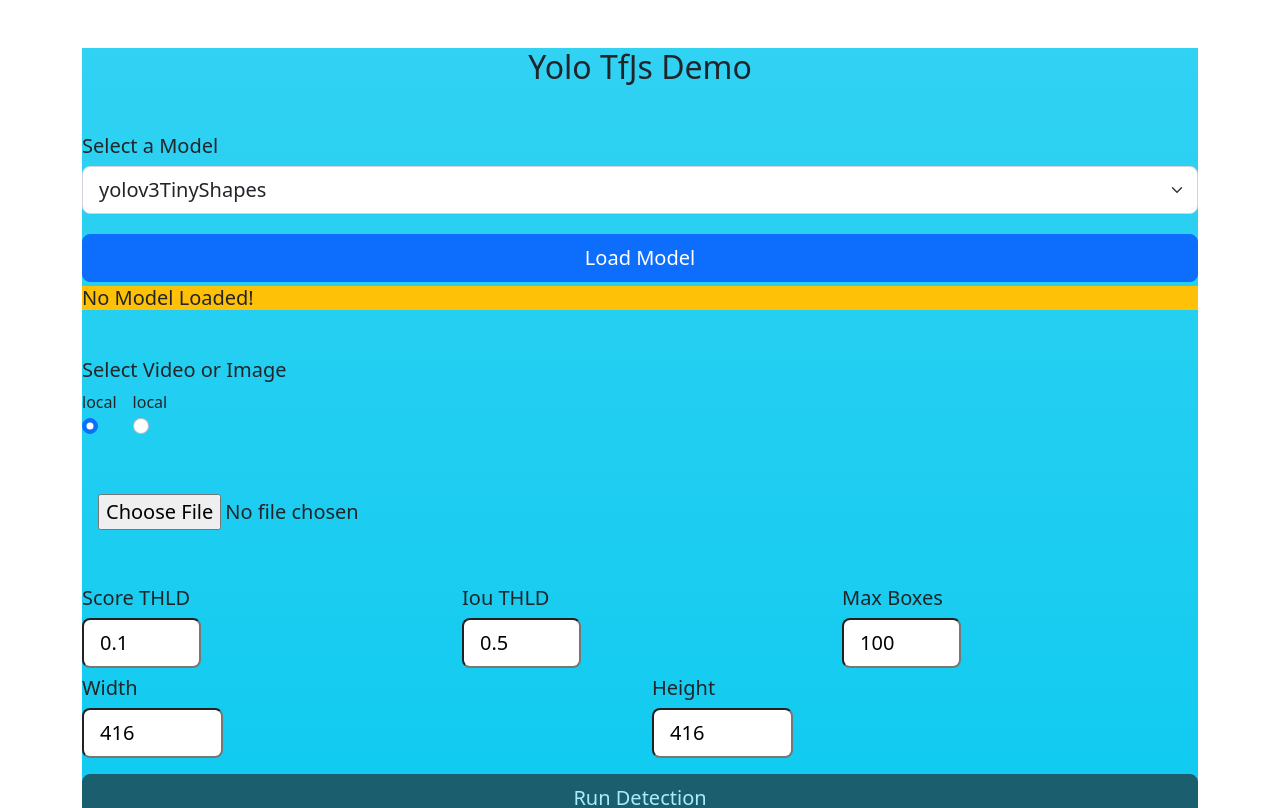
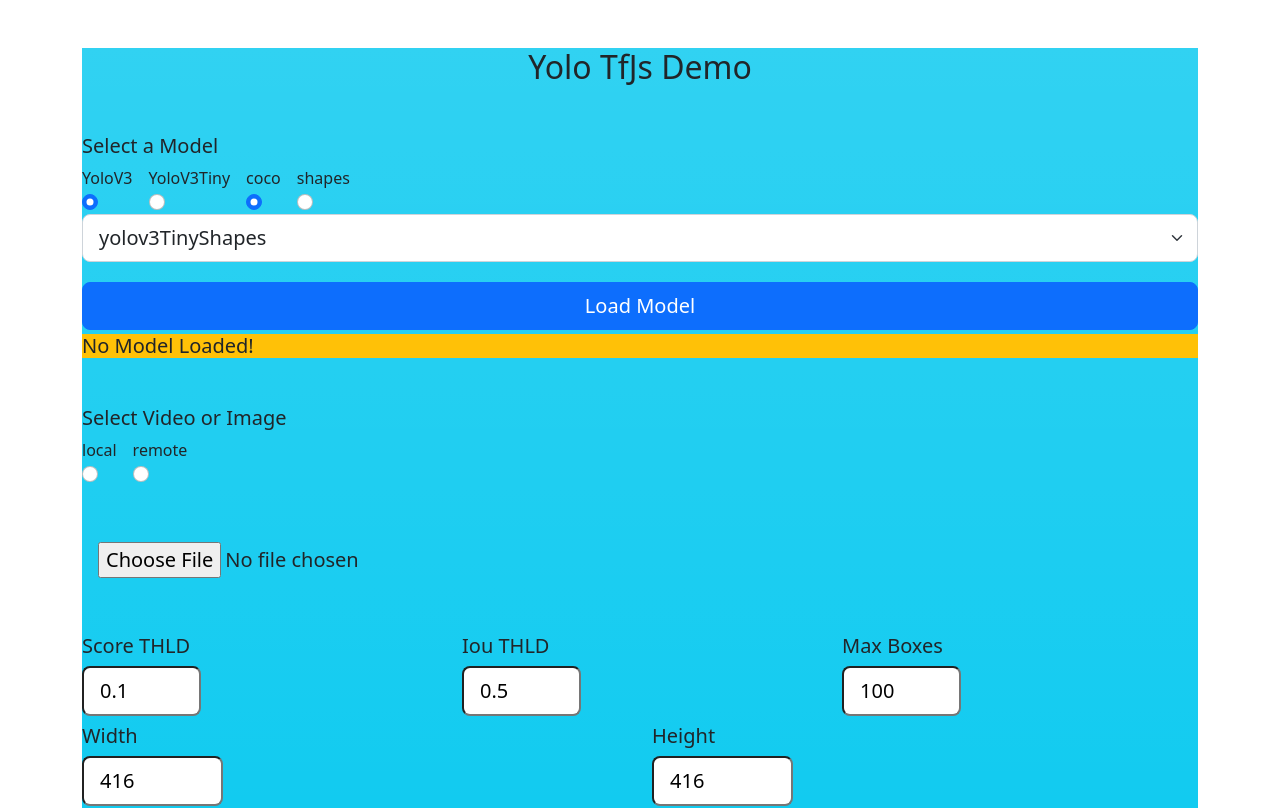
Before and after one commit to ronen-halevy/yolov3-tfjs-gui, a React (Create React App) app: page / in a window 1280 px wide. Shown: the top 808 px of the page. Built offline with nearby package versions, Linux system fonts and the light colour scheme; what @tensorflow/tfjs would draw is missing.

Commit message:
wip - model with radios

```diff
--- a/src/YoloV3.js
+++ b/src/YoloV3.js
@@ -29,13 +29,16 @@ export const YoloV3 = () => {
   const maxBoxesRef = useRef(configData.maxBoxes);
 
   const [listModels, setListModels] = useState(configData.models);
+  const [modelsTable, setModelsTable] = useState(configData.modelsn);
 
   const [listExamples, setListExamples] = useState(cocoVideos.cocoVideos);
 
   // States:
   const [selectedFile, setSelectedFile] = useState('');
   // const [selectedVidFile, setSelectedVidFile] = useState('');
-  const [selectedModel, setSelectedModel] = useState('');
+  const [selectedModel, setSelectedModel] = useState('YoloV3');
+  const [selectedDataset, setSelectedDataset] = useState('coco');
+
   const [modelLoadedMessage, setModelLoadedMessage] =
     useState('No Model Loaded!');
   const [isModelLoadSpinner, setIsModelLoadSpinner] = useState(false);
@@ -265,8 +268,12 @@ export const YoloV3 = () => {
   };
 
   const onSelectModel = (event) => {
-    setSelectedModel(listModels[event.target.value]);
+    setSelectedModel(event.target.value);
   };
+  const onSelectDataset = (event) => {
+    setSelectedDataset(event.target.value);
+  };
+
   const onSelectExample = (event) => {
     const selected = listExamples[event.target.value];
     setSelectedExample(selected.url);
@@ -277,7 +284,8 @@ export const YoloV3 = () => {
     setIsModelLoadSpinner(true);
 
     // if none selected - use the top of list
-    const modelConfig = selectedModel != '' ? selectedModel : listModels[0];
+    const modelConfig = modelsTable[selectedModel][selectedDataset];
+    console.log(modelConfig);
     createModel(modelConfig);
 
     setModelLoadedMessage('Model ' + modelConfig.name + ' is ready!');
@@ -318,60 +326,16 @@ export const YoloV3 = () => {
     }
   };
 
+  //   const onSelectModel = (event) => {
+  //     console.log('onChangeDataSource ', event.target.value);
+
+  //     setSourceSelection(event.target.value);
+  //   };
+
   const onChangeDataSource = (event) => {
     console.log('onChangeDataSource ', event.target.value);
 
     setSourceSelection(event.target.value);
-  };
-
-  const SelectModel = (props) => {
-    return (
-      <div className='col selectModel'>
-        <div className='col'>
-          <label htmlFor='selectModel' className=' h5 '>
-            Select a Model
-          </label>
-        </div>
-        <div className='col'>
-          <select
-            className='form-select form-select-lg mb-1'
-            onChange={onSelectModel}
-          >
-            {listModels.map((option, index) => (
-              <option key={index} value={index}>
-                {option.name}
-              </option>
-            ))}
-          </select>
-        </div>
-
-        <div className='col mb-5 '>
-          <div className='col'>
-            <button
-              variant='primary'
-              // type='submit'
-              className='btn btn btn-primary btn-lg  mb-1 mt-3 col-12'
-              onClick={onLoadModel}
-            >
-              {isModelLoadSpinner && (
-                <span
-                  className='spinner-border spinner-border-sm'
-                  role='status'
-                  aria-hidden='true'
-                ></span>
-              )}
-              {isModelLoadSpinner ? 'Loading' : 'Load Model'}
-            </button>
-          </div>
-
-          <div className='col'>
-            <div className='col-12 h5 mb-3 bg-warning'>
-              {modelLoadedMessage}
-            </div>
-          </div>
-        </div>
-      </div>
-    );
   };
 
   const SelectFile = () => {
@@ -395,6 +359,29 @@ export const YoloV3 = () => {
     );
   };
 
+  const RadioSelect = (props) => {
+    return props.selections.map((selItem, index) => (
+      <div key={index} className='form-check-inline'>
+        <div key={index} className='col'>
+          <div key={index} className='col'>
+            <label key={index} className='form-check-label'>
+              {selItem}
+            </label>
+          </div>
+          <div className='col'>
+            <input
+              className='form-check-input'
+              type='radio'
+              value={selItem}
+              onChange={props.onChange}
+              checked={props.selected === selItem}
+            />
+          </div>
+        </div>
+      </div>
+    ));
+  };
+
   return (
     <div className='container '>
       <div className=' formExcludesVideo col bg-info bg-gradient'>
@@ -408,6 +395,17 @@ export const YoloV3 = () => {
                   Select a Model
                 </label>
               </div>
+              <RadioSelect
+                onChange={onSelectModel}
+                selections={Object.keys(modelsTable)}
+                selected={selectedModel}
+              />
+
+              <RadioSelect
+                onChange={onSelectDataset}
+                selections={Object.keys(modelsTable[selectedModel])}
+                selected={selectedDataset}
+              />
               <div className='col'>
                 {/* <Sel /> */}
                 <select
@@ -455,7 +453,11 @@ export const YoloV3 = () => {
                 </label>
               </div>
               <div className=' col SelectInputSource mb-5'>
-                <div className='form-check-inline'>
+                <RadioSelect
+                  onChange={onChangeDataSource}
+                  selections={['local', 'remote']}
+                />
+                {/* <div className='form-check-inline'>
                   <div className='col'>
                     <div className='col'>
                       <label className='form-check-label'>
@@ -490,7 +492,7 @@ export const YoloV3 = () => {
                       />
                     </div>
                   </div>
-                </div>
+                </div> */}
               </div>
               {sourceSelection === 'local' && (
                 <div className='col'>
--- a/src/config/configModel.json
+++ b/src/config/configModel.json
@@ -21,5 +21,32 @@
       "anchorsUrl": "https://raw.githubusercontent.com/ronen-halevy/yolov3-tfjs/master/data/cocoAnchors.json",
       "classNamesUrl": "https://raw.githubusercontent.com/ronen-halevy/yolov3-tfjs/master/data/cocoClassNames.txt"
     }
-  ]
+  ],
+
+  "modelsn": {
+    "YoloV3": {
+      "coco": {
+        "modelUrl": "https://raw.githubusercontent.com/ronen-halevy/yolov3-tfjs/master/models/shapes/model.json",
+        "anchorsUrl": "https://raw.githubusercontent.com/ronen-halevy/yolov3-tfjs/master/data/shapesAnchors.json",
+        "classNamesUrl": "https://raw.githubusercontent.com/ronen-halevy/yolov3-tfjs/master/data/shapesClassNames.txt"
+      },
+      "shapes": {
+        "modelUrl": "https://raw.githubusercontent.com/ronen-halevy/yolov3-tfjs/master/models/shapes/model.json",
+        "anchorsUrl": "https://raw.githubusercontent.com/ronen-halevy/yolov3-tfjs/master/data/shapesAnchors.json",
+        "classNamesUrl": "https://raw.githubusercontent.com/ronen-halevy/yolov3-tfjs/master/data/shapesClassNames.txt"
+      }
+    },
+    "YoloV3Tiny": {
+      "coco": {
+        "modelUrl": "https://raw.githubusercontent.com/ronen-halevy/yolov3-tfjs/master/models/coco-tiny/model.json",
+        "anchorsUrl": "https://raw.githubusercontent.com/ronen-halevy/yolov3-tfjs/master/data/cocoTinyAnchors.json",
+        "classNamesUrl": "https://raw.githubusercontent.com/ronen-halevy/yolov3-tfjs/master/data/cocoClassNames.txt"
+      },
+      "shapes": {
+        "modelUrl": "https://raw.githubusercontent.com/ronen-halevy/yolov3-tfjs/master/models/shapes/model.json",
+        "anchorsUrl": "https://raw.githubusercontent.com/ronen-halevy/yolov3-tfjs/master/data/shapesAnchors.json",
+        "classNamesUrl": "https://raw.githubusercontent.com/ronen-halevy/yolov3-tfjs/master/data/shapesClassNames.txt"
+      }
+    }
+  }
 }
```
